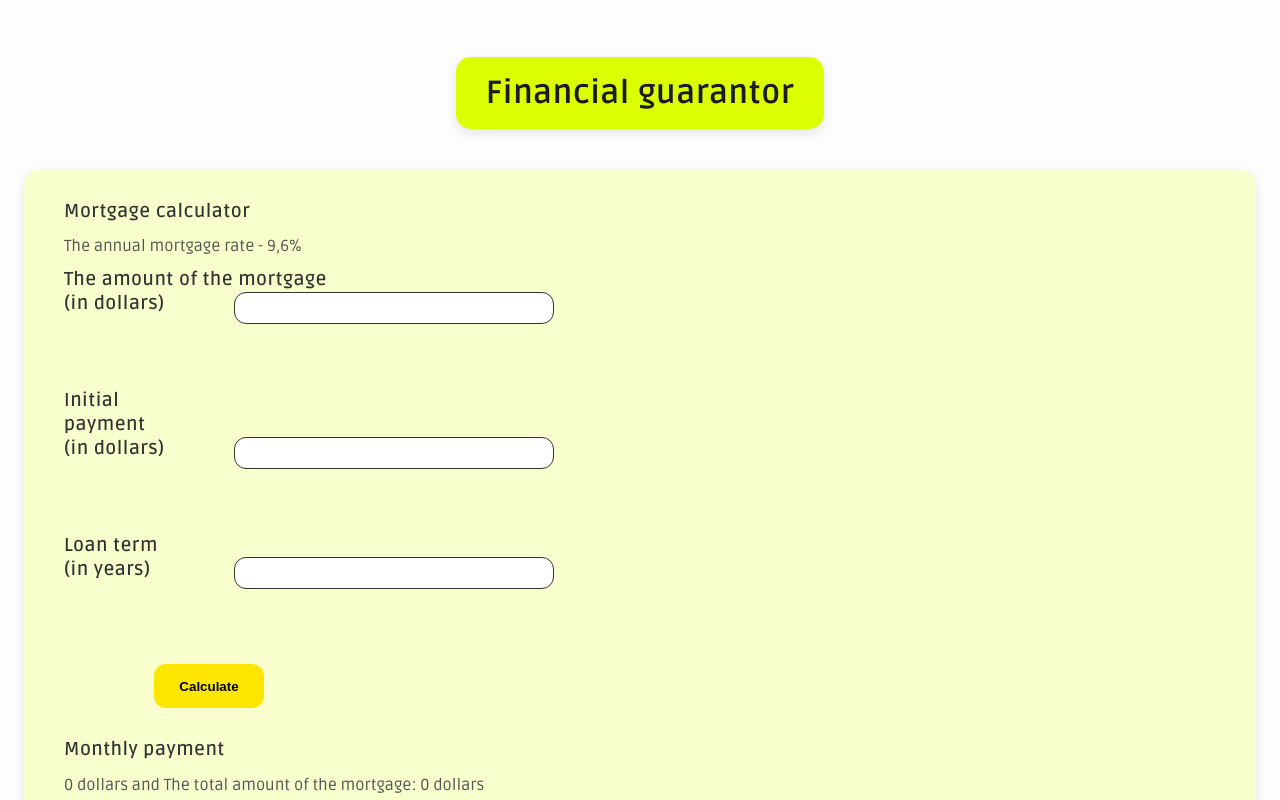
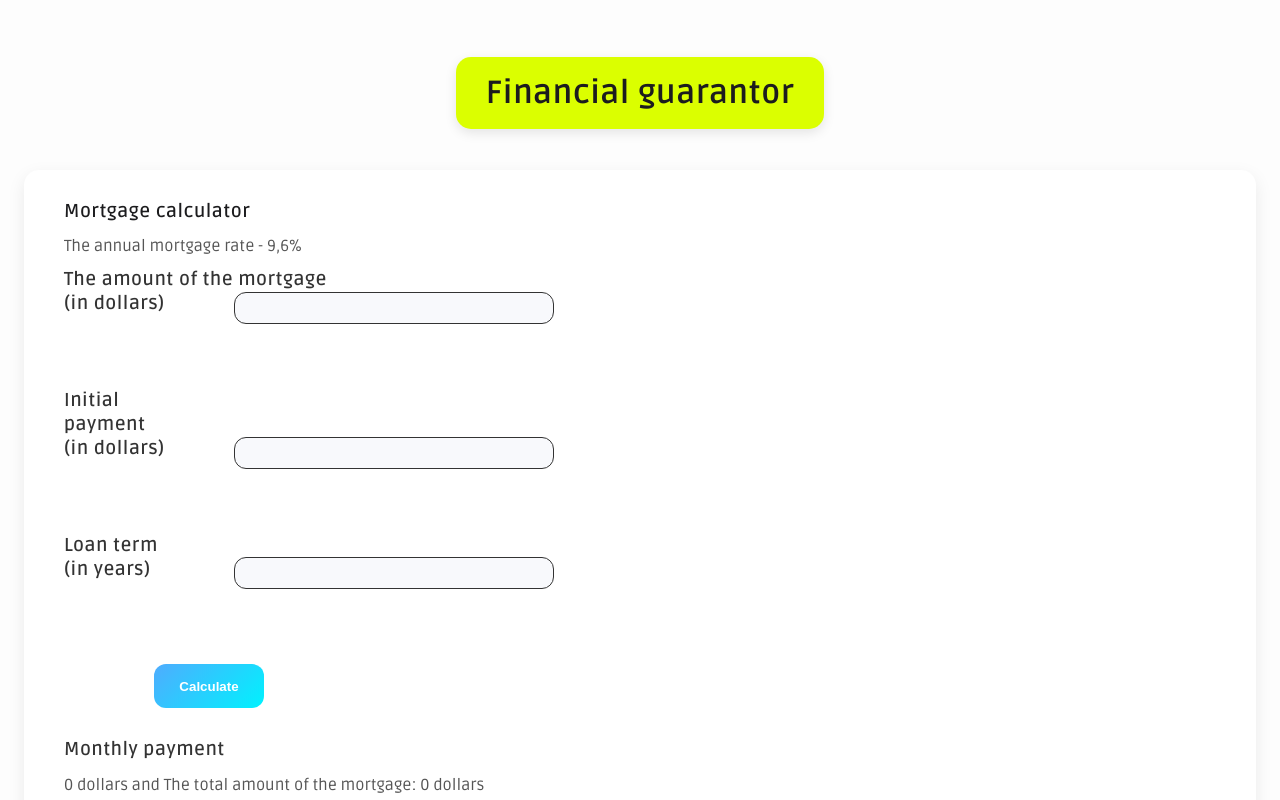
Before and after one commit to Martin13025/Bank-application, a React (Create React App) app in the folder frontend/my-bank/: page /admin in a window 1280 px wide. Shown: the top 800 px of the page. Built offline with nearby package versions, Linux system fonts and the light colour scheme.

Commit message:
Update Calc1.css

```diff
--- a/frontend/my-bank/src/components/Calc1.css
+++ b/frontend/my-bank/src/components/Calc1.css
@@ -1,24 +1,24 @@
 @import url("https://fonts.googleapis.com/css2?family=Ruda:wght@400..900&display=swap");
 
 .Calc1 {
-  background-color: #f8ffcc;
+  background-color: #ffffff;
   margin: 25px 24px;
   padding: 20px;
   border-radius: 15px;
-  box-shadow: 0 4px 12px rgba(0, 0, 0, 0.1);
+  box-shadow: 0 6px 18px rgba(0, 0, 0, 0.08);
   transition: transform 0.3s, box-shadow 0.3s;
 }
 
 .Calc1:hover {
   transform: translateY(-3px);
-  box-shadow: 0 8px 20px rgba(0, 0, 0, 0.15);
+  box-shadow: 0 10px 25px rgba(0, 0, 0, 0.12);
 }
 
 .Calc1 h3 {
   font-family: "Ruda", sans-serif;
   font-weight: 600;
   margin: 10px 20px;
-  color: #333;
+  color: #1c1c1e;
 }
 
 .Calc1 p {
@@ -30,20 +30,21 @@
 
 .div2 input {
   width: 25%;
-  height: 30px;
-  border-radius: 12px;
-  border: 1px solid #333;
+  height: 32px;
+  border-radius: 10px;
+  border: 1px solid #ccc;
   margin: 10px 20px;
   padding: 0 10px;
   position: relative;
   left: 170px;
   top: -45px;
+  background-color: #f8f9fc;
   transition: border-color 0.3s, box-shadow 0.3s;
 }
 
 .div2 input:focus {
-  border-color: #ff5334;
-  box-shadow: 0 0 5px rgba(255, 83, 52, 0.5);
+  border-color: #0066ff;
+  box-shadow: 0 0 5px rgba(0, 102, 255, 0.3);
   outline: none;
 }
 
@@ -51,11 +52,11 @@
   font-family: "Ruda", sans-serif;
   font-weight: 600;
   width: 45%;
-  color: #333;
+  color: #1c1c1e;
 }
 
 .styleButton {
-  background-color: #ffe600;
+  background: linear-gradient(135deg, #4facfe, #00f2fe);
   margin: 20px 110px;
   width: 110px;
   height: 44px;
@@ -63,11 +64,12 @@
   border: none;
   cursor: pointer;
   font-weight: 600;
-  transition: background-color 0.3s, transform 0.2s, box-shadow 0.2s;
+  color: #fff;
+  transition: background 0.3s, transform 0.2s, box-shadow 0.2s;
 }
 
 .styleButton:hover {
-  background-color: #ffd500;
+  background: linear-gradient(135deg, #3ea1fd, #00e0ff);
   transform: translateY(-2px);
-  box-shadow: 0 4px 10px rgba(0, 0, 0, 0.1);
+  box-shadow: 0 4px 12px rgba(0, 0, 0, 0.1);
 }
```
